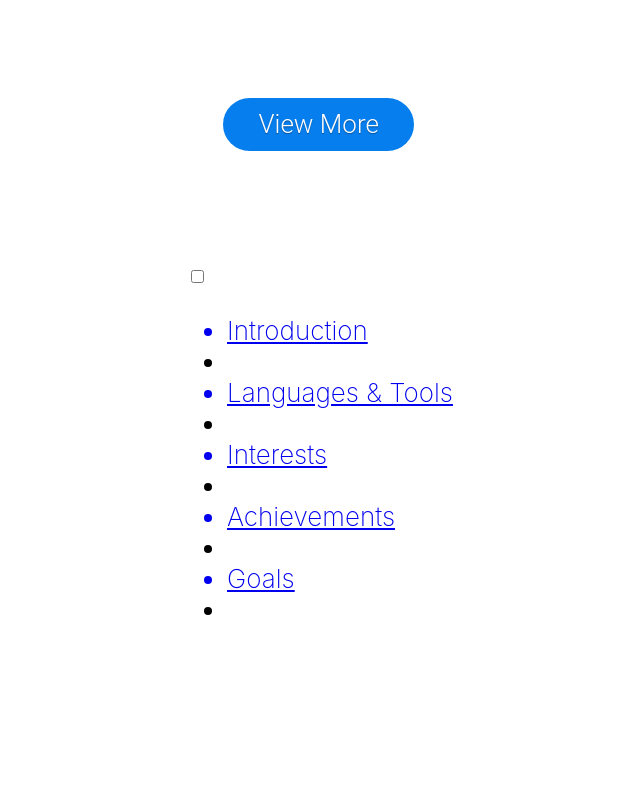
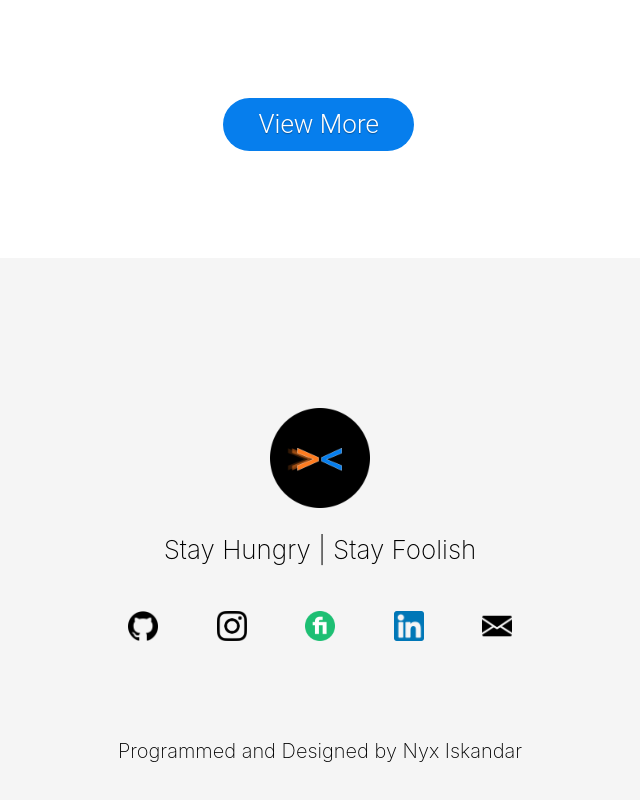
Before and after one commit to xyntechx/Website, a React (Create React App) app: page / in a window 1280 px wide. Shown: the part 3388-4188 px from the top of the page, without its empty margins (320-960 px from the left). Before the commit the page ends 4039 px from the top, so only its background shows below. Built offline with nearby package versions, Linux system fonts and the light colour scheme.

Commit message:
Update Navbar.js

```diff
--- a/src/Navbar.js
+++ b/src/Navbar.js
@@ -1,27 +1,58 @@
 import './App.css';
+import github from './images/github.png';
+import instagram from './images/instagram.png';
+import fiverr from './images/fiverr.png';
+import linkedin from './images/linkedin.png';
+import email from './images/email.png';
+import xyntechx from './images/xyntechx.png'
 
 function Navbar() {
     return (
-        <nav role="navigation">
-            <div id="menuToggle">
-                <input type="checkbox" />
-                <span></span>
-                <span></span>
-                <span></span>
-                <ul id="menu">
-                    <a href="#introduction"><li>Introduction</li></a>
-                    <li></li>
-                    <a href="#languages-and-tools"><li>Languages & Tools</li></a>
-                    <li></li>
-                    <a href="#interests"><li>Interests</li></a>
-                    <li></li>
-                    <a href="#achievements"><li>Achievements</li></a>
-                    <li></li>
-                    <a href="#goals"><li>Goals</li></a>
-                    <li></li>
-                </ul>
+        <div className="box-container" style={{backgroundColor:'#F5F5F5'}}>
+            <div className='nav-bar'>
+                <img style={{height:'100px'}} src={xyntechx} alt="Xyntechx"/>
+                <p>Stay Hungry | Stay Foolish</p>
+                <div style={{display:'flex', justifyContent:'center', alignItems:'center', padding:'20px'}}>
+                    <a
+                        href="https://github.com/xyntechx"
+                        target="_blank"
+                        rel="noopener noreferrer"
+                    >
+                        <img className="App-logo" src={github} alt="GitHub"/>
+                    </a>
+                    &nbsp;&nbsp;&nbsp;&nbsp;&nbsp;&nbsp;&nbsp;&nbsp;
+                    <a
+                        href="https://www.instagram.com/xyntechx/"
+                        target="_blank"
+                        rel="noopener noreferrer"
+                    >
+                        <img className="App-logo" src={instagram} alt="Instagram"/>
+                    </a>
+                    &nbsp;&nbsp;&nbsp;&nbsp;&nbsp;&nbsp;&nbsp;&nbsp;
+                    <a
+                        href="https://www.fiverr.com/share/zz3bDg"
+                        target="_blank"
+                        rel="noopener noreferrer"
+                    >
+                        <img className="App-logo" src={fiverr} alt="Fiverr"/>
+                    </a>
+                    &nbsp;&nbsp;&nbsp;&nbsp;&nbsp;&nbsp;&nbsp;&nbsp;
+                    <a
+                        href="https://www.linkedin.com/in/nyx-iskandar-ba456a205/"
+                        target="_blank"
+                        rel="noopener noreferrer"
+                    >
+                        <img className="App-logo" src={linkedin} alt="Linkedin"/>
+                    </a>
+                    &nbsp;&nbsp;&nbsp;&nbsp;&nbsp;&nbsp;&nbsp;&nbsp;
+                    <a href="mailto:xyntechx@gmail.com">
+                        <img className="App-logo" src={email} alt="Email"/>
+                    </a>
+                </div>
+                <p></p>
+                <p style={{fontSize:'20px'}}>Programmed and Designed by Nyx Iskandar</p>
             </div>
-        </nav>
+        </div>
     )
 }
 
```
